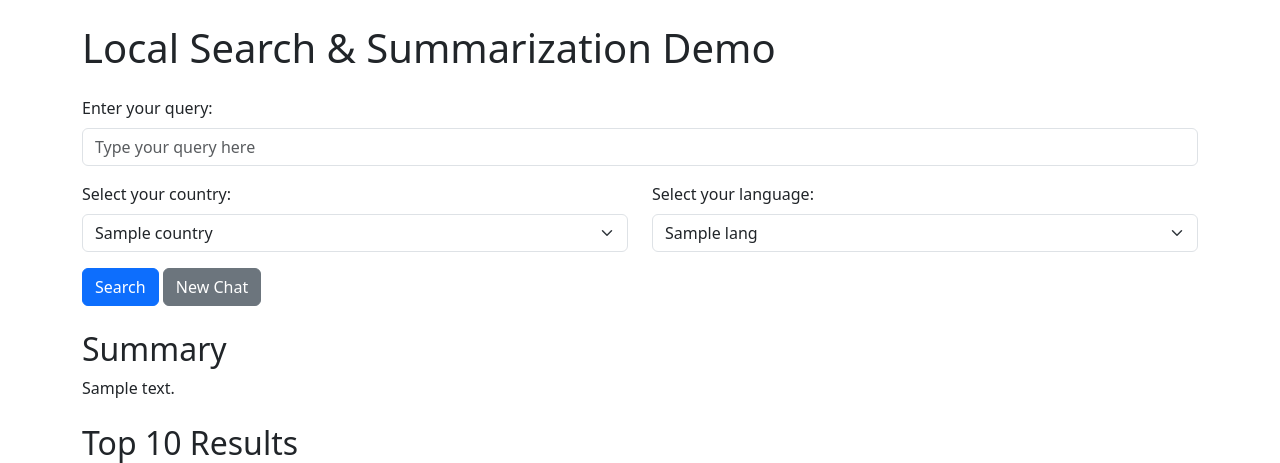
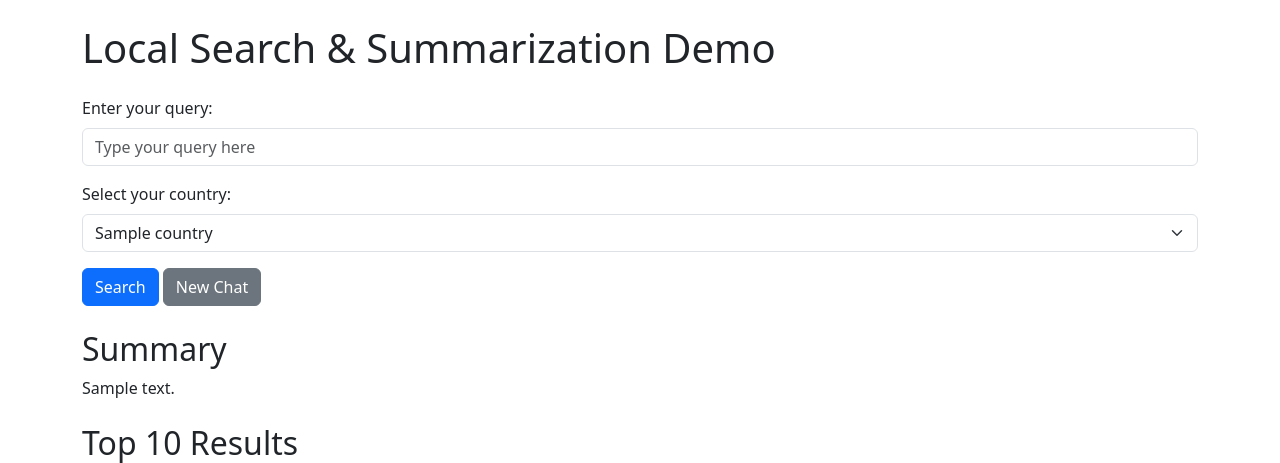
Before and after one commit to hamzafer/meta-llama-hack, a Flask app: template templates/index.html in a window 1280 px wide. Shown: the top 463 px of the page. Run offline with Flask 3, Linux system fonts and the light colour scheme; the template is opened without the code that fills it: most values are stand-ins (such as "Sample title", 1, 10 or a date in 2020); grey boxes marked "Sample" are stand-in pictures.

Commit message:
ur boi cooked

```diff
--- a/main.py
+++ b/main.py
@@ -9,12 +9,12 @@ from flask import Flask, request, render_template
 # Load environment variables from .env file
 load_dotenv()
 
-# Core configuration (can be overridden via environment variables)
+# Core configuration (overridable via environment variables)
 API_KEY = os.getenv("API_KEY")
 SEARCH_ENGINE_ID = os.getenv("SEARCH_ENGINE_ID")
 LLAMA_API_URL = os.getenv("LLAMA_API_URL", "http://localhost:11435/api/generate")
 LLAMA_MODEL = os.getenv("LLAMA_MODEL", "llama3.3")
-DEFAULT_LANG = os.getenv("DEFAULT_LANG", "en")
+DEFAULT_LANG = os.getenv("DEFAULT_LANG", "en")  # fallback language if country not found
 DEFAULT_COUNTRY = os.getenv("DEFAULT_COUNTRY", "us")
 GOOGLE_SEARCH_API_URL = os.getenv("GOOGLE_SEARCH_API_URL", "https://www.googleapis.com/customsearch/v1")
 BS_PARSER = os.getenv("BS_PARSER", "html.parser")
@@ -35,15 +35,14 @@ SUMMARY_PROMPT_TEMPLATE = os.getenv(
     "Summarize the following in {summary_lang}:\n\n{text}\n\nSummary:"
 )
 
-# Form field keys
+# Form field key for the query and country (language selection removed)
 FORM_QUERY_KEY = os.getenv("FORM_QUERY_KEY", "query")
-FORM_COMM_LANG_KEY = os.getenv("FORM_COMM_LANG_KEY", "comm_lang")
 FORM_COUNTRY_KEY = os.getenv("FORM_COUNTRY_KEY", "country")
 ROUTE_INDEX = os.getenv("ROUTE_INDEX", "/")
 
 app = Flask(__name__)
 
-# Define supported countries and languages for the dropdown menus
+# Supported countries for the dropdown menu
 supported_countries = [
     {"code": "us", "name": "United States"},
     {"code": "no", "name": "Norway"},
@@ -52,13 +51,14 @@ supported_countries = [
     {"code": "de", "name": "Germany"}
 ]
 
-supported_languages = [
-    {"code": "en", "name": "English"},
-    {"code": "no", "name": "Norwegian"},
-    {"code": "jp", "name": "Japanese"},
-    {"code": "fr", "name": "French"},
-    {"code": "de", "name": "German"}
-]
+# Mapping from country code to language code
+country_to_language = {
+    "us": "en",
+    "no": "no",  # Norwegian
+    "jp": "jp",  # Japanese (adjust if you need "ja")
+    "fr": "fr",
+    "de": "de"
+}
 
 
 def call_llama(prompt: str) -> str:
@@ -163,26 +163,27 @@ def index():
     summary = ""
     query = ""
     selected_country = DEFAULT_COUNTRY
-    comm_lang = DEFAULT_LANG
 
     if request.method == "POST":
         query = request.form.get(FORM_QUERY_KEY, "")
-        comm_lang = request.form.get(FORM_COMM_LANG_KEY, DEFAULT_LANG)
         selected_country = request.form.get(FORM_COUNTRY_KEY, DEFAULT_COUNTRY)
 
         print("DEBUG: Received form submission.")
         print(f"DEBUG: User entered query: {query}")
-        print(f"DEBUG: User selected language: {comm_lang}")
         print(f"DEBUG: User selected country: {selected_country}")
 
+        # Automatically determine the target language based on the selected country
+        comm_lang = country_to_language.get(selected_country, DEFAULT_LANG)
+        print(f"DEBUG: Determined translation language: {comm_lang}")
+
         if query:
-            # Translate the query to the user's language
+            # Translate the query into the country's language
             print("DEBUG: Translating the query...")
             translated_query = llama_translate(query, comm_lang)
             print("DEBUG: Translated query:")
             print(translated_query)
 
-            # Call Google search API with the translated query, country, and language parameters
+            # Call Google Search API with the translated query
             print("DEBUG: Calling Google Search API with the translated query...")
             search_results = google_search(translated_query, gl=selected_country, hl=comm_lang)
             results = []
@@ -215,13 +216,13 @@ def index():
             print("DEBUG: Aggregated text:")
             print(aggregated_text)
 
-            # Translate aggregated text into the user's language
+            # Translate aggregated text for summarization into the country's language
             print("DEBUG: Translating aggregated text for summarization...")
             translated_text = llama_translate(aggregated_text, comm_lang)
             print("DEBUG: Translated aggregated text:")
             print(translated_text)
 
-            # Build the summary prompt using the same language
+            # Build the summary prompt using the determined language
             summary_prompt = SUMMARY_PROMPT_TEMPLATE.format(summary_lang=comm_lang, text=translated_text)
             print("DEBUG: Summary prompt being sent to Llama:")
             print(summary_prompt)
@@ -235,9 +236,7 @@ def index():
         summary=summary,
         query=query,
         selected_country=selected_country,
-        comm_lang=comm_lang,
-        supported_countries=supported_countries,
-        supported_languages=supported_languages
+        supported_countries=supported_countries
     )
 
 
--- a/templates/index.html
+++ b/templates/index.html
@@ -15,8 +15,7 @@
         <label for="query" class="form-label">Enter your query:</label>
         <input type="text" class="form-control" id="query" name="query" placeholder="Type your query here" value="{{ query }}">
       </div>
-      <div class="row">
-        <div class="col-md-6 mb-3">
+      <div class="mb-3">
           <label for="country" class="form-label">Select your country:</label>
           <select class="form-select" id="country" name="country">
             {% for country in supported_countries %}
@@ -25,17 +24,6 @@
             </option>
             {% endfor %}
           </select>
-        </div>
-        <div class="col-md-6 mb-3">
-          <label for="comm_lang" class="form-label">Select your language:</label>
-          <select class="form-select" id="comm_lang" name="comm_lang">
-            {% for lang in supported_languages %}
-            <option value="{{ lang.code }}" {% if lang.code == comm_lang %}selected{% endif %}>
-              {{ lang.name }}
-            </option>
-            {% endfor %}
-          </select>
-        </div>
       </div>
       <button type="submit" class="btn btn-primary">Search</button>
       <a href="{{ url_for('index') }}" class="btn btn-secondary">New Chat</a>
```
